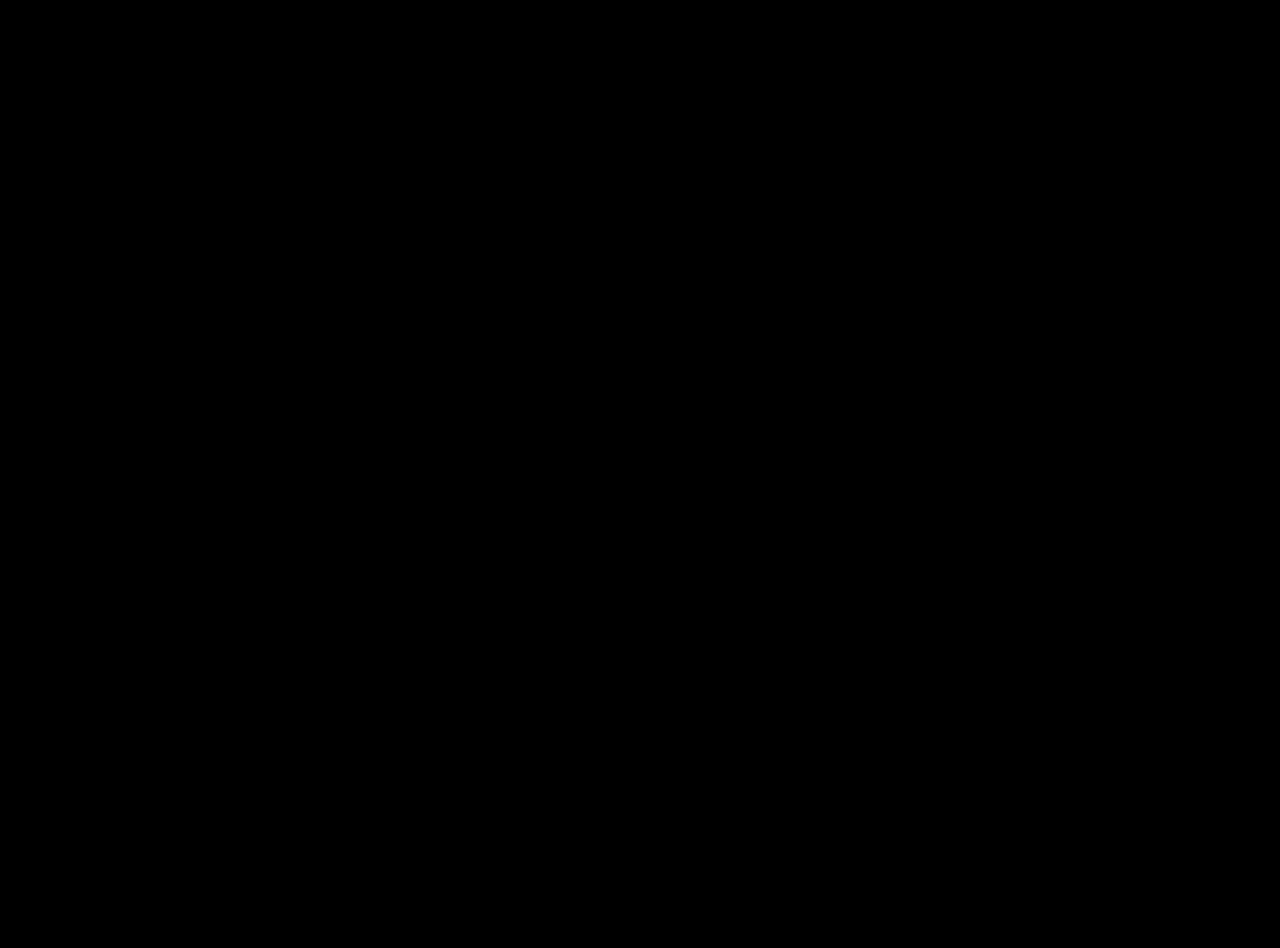
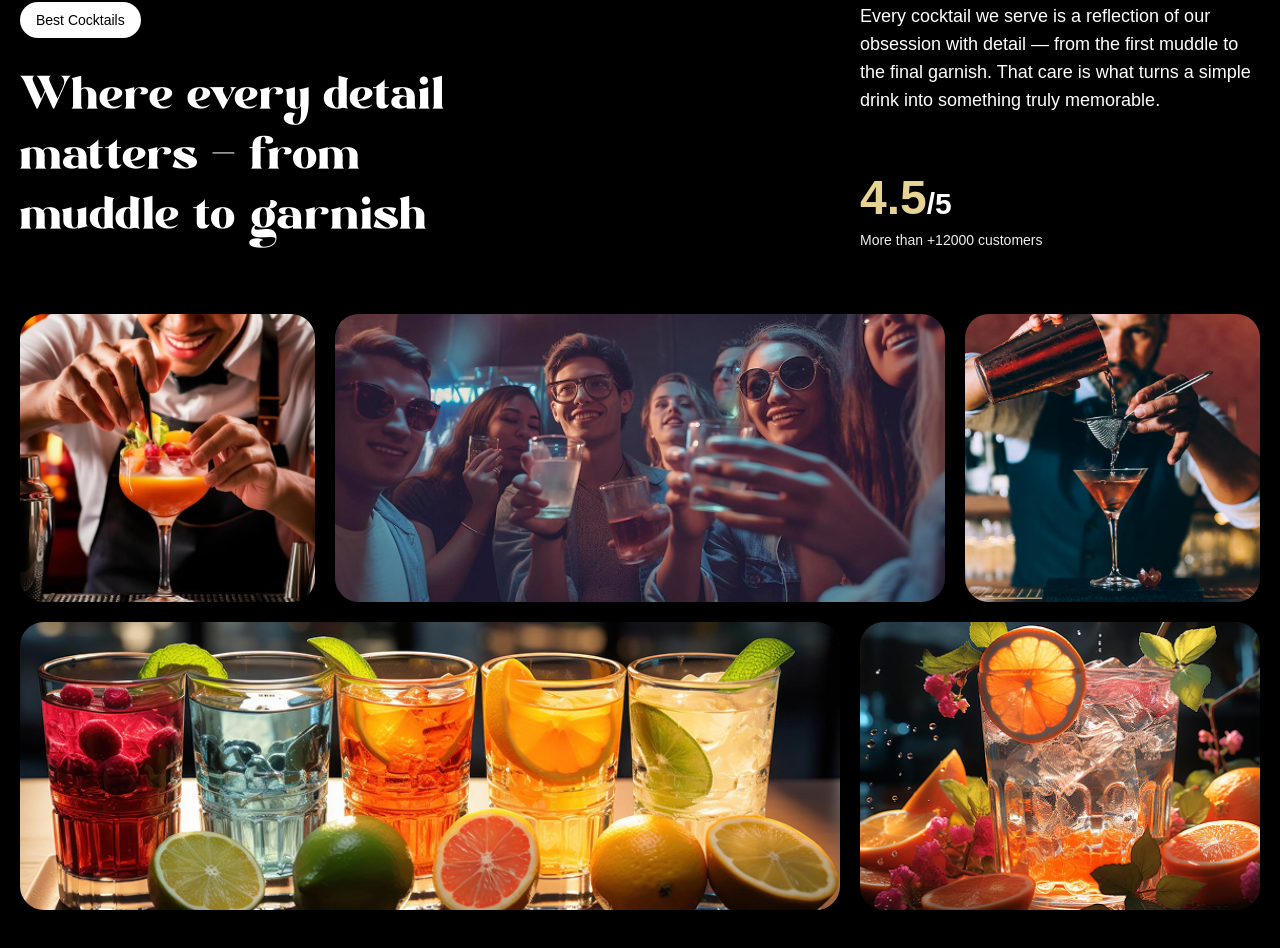
Before and after one commit to ZHX4/cocktails-gsap, a React (Vite) app: page / in a window 1280 px wide. Shown: the part 1710-2658 px from the top of the page. Before the commit the page ends 1600 px from the top, so only its background shows below. Built offline with nearby package versions, Linux system fonts and the light colour scheme; a web font is replaced by a local one.

Commit message:
implement About section

```diff
--- a/src/App.jsx
+++ b/src/App.jsx
@@ -4,6 +4,7 @@
 import Navbar from './components/Navbar'
 import Hero from './components/Hero'
 import COcktails from './components/COcktails.jsx'
+import About from './components/About'
 
 gsap.registerPlugin(ScrollTrigger, SplitText)
 
@@ -13,6 +14,7 @@
         <Navbar />
         <Hero />
         <COcktails />
+        <About />
     </main>
   )
 }
--- /dev/null
+++ b/src/components/About.jsx
@@ -0,0 +1,88 @@
+import { useGSAP } from '@gsap/react'
+import React from 'react'
+import gsap from 'gsap'
+import { SplitText } from 'gsap/all'
+
+
+const About = () => {
+    useGSAP(() => {
+        const titleSplit = SplitText.create('#about h2', {
+            type: 'words',
+        })
+
+        const scrollTimeline = gsap.timeline({
+            scrollTrigger: {
+                trigger: '#about',
+                start: 'top center'
+            }
+        })
+
+        .from(titleSplit.words, {
+            opacity: 0, duration: 1, yPercent: 100, ease: 'expo.out', stagger: 0.02
+        })
+        .from('.top-grid div, .bottom-grid div', {
+            opacity: 0, duration: 1, ease: 'power1.inOut', stagger: 0.04,
+        }, '-=0.5')
+    })
+
+
+    return (
+        <div id='about'>
+            <div className='mb-16 md:px-0 px-5'>
+                <div className='content'>
+                    <div className='md:col-span-8'>
+                        <p className='badge'>Best Cocktails</p>
+                        <h2>
+                            Where every detail matters <span className='text-white'>-</span> from muddle to garnish
+                        </h2>
+                    </div>
+                    <div className='sub-content'>
+                        <p>
+                            Every cocktail we serve is a reflection of our obsession with detail — from the first muddle to the final garnish. That care is what turns a simple drink into something truly memorable.
+                        </p>
+
+                        <div>
+                            <p className='md:text-3xl text-xl font-bold'>
+                                <span>4.5</span>/5
+                            </p>
+                            <p className='text-sm text-white-100'>
+                                More than +12000 customers
+                            </p>
+                        </div>
+                    </div>
+                </div>
+            </div>
+            <div className='top-grid'>
+                <div className="md:col-span-3">
+                    <div className="noisy">
+                        <img src="/images/abt1.png" alt="grid-img-1" />
+                    </div>
+                </div>
+                <div className="md:col-span-6">
+                    <div className="noisy">
+                        <img src="/images/abt2.png" alt="grid-img-2" />
+                    </div>
+                </div>
+                <div className="md:col-span-3">
+                    <div className="noisy">
+                        <img src="/images/abt5.png" alt="grid-img-5" />
+                    </div>
+                </div>
+            </div>
+            <div className="bottom-grid">
+                <div className="md:col-span-8">
+                    <div className="noisy">
+                        <img src="/images/abt3.png" alt="grid-img-3" />
+                    </div>
+                </div>
+                <div className="md:col-span-4">
+                    <div className="noisy">
+                        <img src="/images/abt4.png" alt="grid-img-4" />
+                    </div>
+                </div>
+            </div>
+        </div>
+    )
+}
+
+export default About
```
